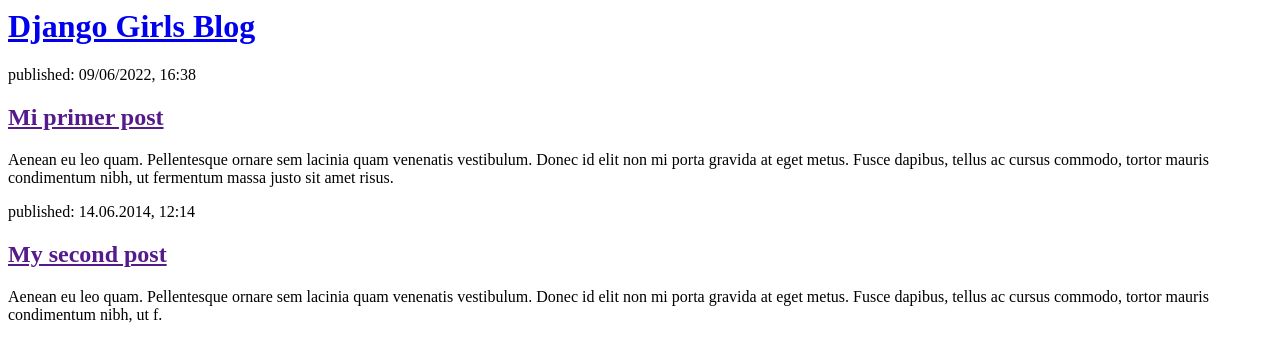
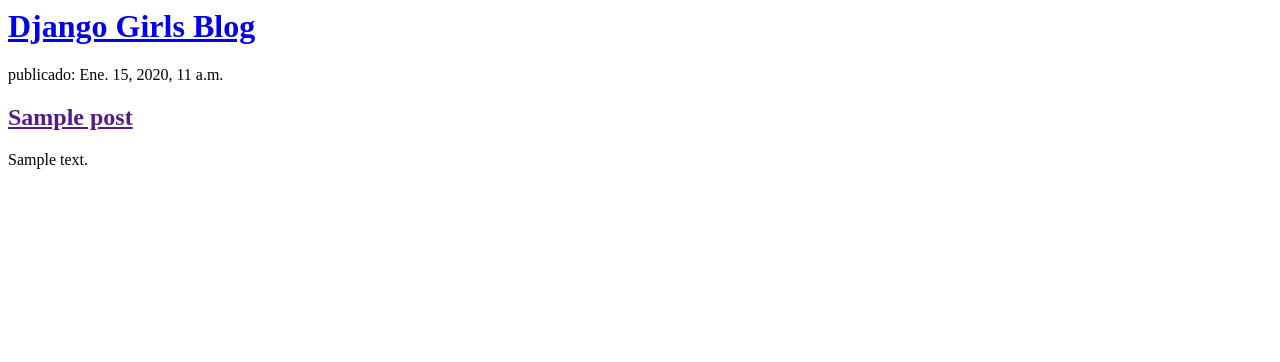
Before and after one commit to ezequieljr2004/my-first-blog, a Django app: page / in a window 1280 px wide. Shown: the top 362 px of the page. Run offline with Django 3.2, Linux system fonts and the light colour scheme; tables that the repository leaves empty hold one stand-in row (values such as "Sample post").

Commit message:
Templates modificados para mostrar post desde base de datos.

```diff
--- a/blog/models.py
+++ b/blog/models.py
@@ -1,6 +1,7 @@
 from django.conf import settings
 from django.db import models
 from django.utils import timezone
+
 
 
 class Post(models.Model):
--- a/blog/templates/blog/post_list.html
+++ b/blog/templates/blog/post_list.html
@@ -1,22 +1,11 @@
-<html>
-    <head>
-        <title>Django Girls blog</title>
-    </head>
-    <body>
-        <div>
-            <h1><a href="/">Django Girls Blog</a></h1>
-        </div>
+<div>
+    <h1><a href="/">Django Girls Blog</a></h1>
+</div>
 
-        <div>
-            <p>published: 09/06/2022, 16:38</p>
-            <h2><a href="">Mi primer post</a></h2>
-            <p>Aenean eu leo quam. Pellentesque ornare sem lacinia quam venenatis vestibulum. Donec id elit non mi porta gravida at eget metus. Fusce dapibus, tellus ac cursus commodo, tortor mauris condimentum nibh, ut fermentum massa justo sit amet risus.</p>
-        </div>
-
-        <div>
-            <p>published: 14.06.2014, 12:14</p>
-            <h2><a href="">My second post</a></h2>
-            <p>Aenean eu leo quam. Pellentesque ornare sem lacinia quam venenatis vestibulum. Donec id elit non mi porta gravida at eget metus. Fusce dapibus, tellus ac cursus commodo, tortor mauris condimentum nibh, ut f.</p>
-        </div>
-    </body>
-</html>
+{% for post in posts %}
+    <div>
+        <p> publicado: {{ post.published_date }}</p>
+        <h2><a href="">{{ post.title }}</a></h2>
+        <p>{{ post.text|linebreaksbr }}</p>
+    </div>
+{% endfor %}
--- a/blog/views.py
+++ b/blog/views.py
@@ -1,6 +1,7 @@
 from django.shortcuts import render
-
-# Create your views here.
+from django.utils import timezone
+from .models import Post
 
 def post_list(request):
-    return render(request, 'blog/post_list.html', {})
+    posts = Post.objects.filter(published_date__lte=timezone.now()).order_by('published_date')
+    return render(request, 'blog/post_list.html', {'posts': posts})
```
